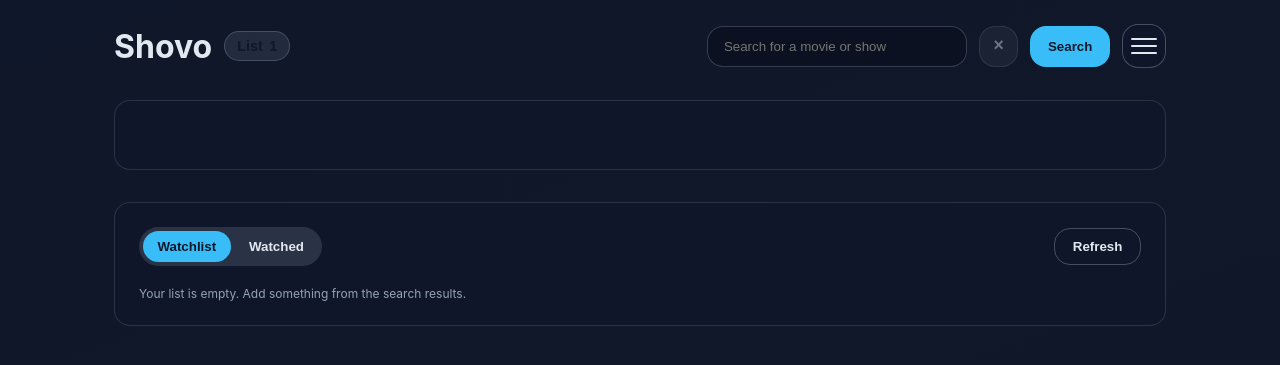
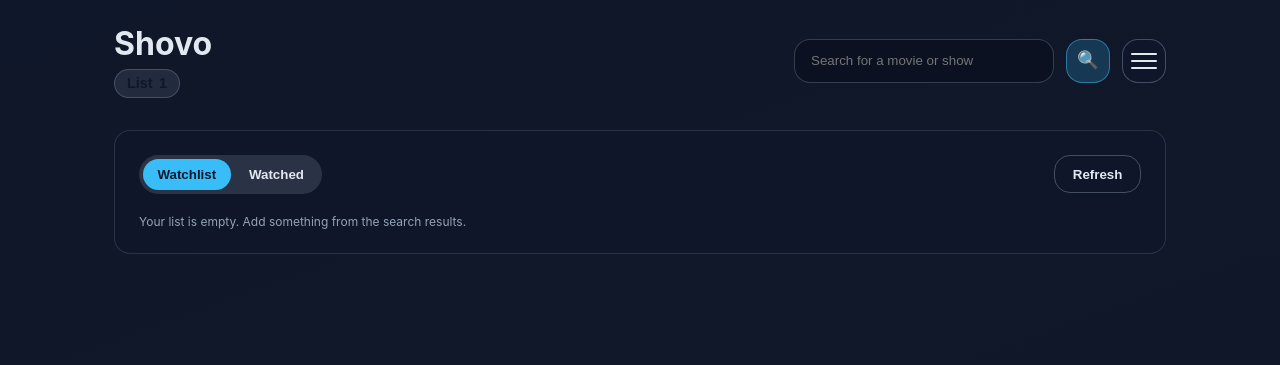
Before and after one commit to maxmo74/drivemap, a Flask app: page /r/1 in a window 1280 px wide. Shown: the top 365 px of the page. Run offline with Flask 3, Linux system fonts and the light colour scheme; data that the repository does not hold is empty.

Commit message:
Update header layout and search modal

```diff
--- a/webapp/app.py
+++ b/webapp/app.py
@@ -18,7 +18,7 @@ CACHE_TTL_SECONDS = 60 * 60
 IMDB_SUGGESTION_URL = "https://v3.sg.media-imdb.com/suggestion/{first}/{query}.json"
 IMDB_TITLE_URL = "https://www.imdb.com/title/{title_id}/"
 DEFAULT_USER_AGENT = "shovo-movielist/1.0 (+https://example.com)"
-APP_VERSION = "1.2.2"
+APP_VERSION = "1.2.4"
 ALLOWED_TYPE_LABELS = {"feature", "movie", "tvseries", "tvminiseries", "tvmovie"}
 
 app = Flask(__name__)
@@ -172,13 +172,27 @@ def parse_suggestion_item(item: dict[str, Any], user_agent: str) -> SearchResult
         normalized_type = ""
     if normalized_type not in ALLOWED_TYPE_LABELS:
         return None
+    image_url = item.get("i", {}).get("imageUrl")
     return SearchResult(
         title_id=title_id,
         title=item.get("l") or "Untitled",
         year=str(item.get("y")) if item.get("y") else None,
         type_label=type_label,
-        image=item.get("i", {}).get("imageUrl"),
+        image=_shrink_image_url(image_url),
         rating=get_rating(title_id, user_agent),
+    )
+
+
+def _shrink_image_url(url: str | None) -> str | None:
+    if not url:
+        return None
+    match = re.search(r"\._V1_.*(\.jpg|\.png)$", url)
+    if not match:
+        return url
+    return re.sub(
+        r"\._V1_.*(\.jpg|\.png)$",
+        r"._V1_UX120_CR0,0,120,180_AL_\1",
+        url,
     )
 
 
--- a/webapp/static/app.js
+++ b/webapp/static/app.js
@@ -1,8 +1,9 @@
 const room = window.APP_ROOM;
 const searchInput = document.getElementById('search-input');
 const searchButton = document.getElementById('search-button');
-const clearSearchButton = document.getElementById('clear-search');
 const searchResults = document.getElementById('search-results');
+const searchModal = document.getElementById('search-modal');
+const searchModalClose = document.getElementById('search-modal-close');
 const listResults = document.getElementById('list-results');
 const refreshButton = document.getElementById('refresh-button');
 const tabWatchlist = document.getElementById('tab-watchlist');
@@ -33,6 +34,22 @@ let dragOriginRect = null;
 
 const showStatus = (container, message) => {
   container.innerHTML = `<p class="card-meta">${message}</p>`;
+};
+
+const openSearchModal = () => {
+  if (!searchModal) {
+    return;
+  }
+  searchModal.classList.add('is-visible');
+  searchModal.setAttribute('aria-hidden', 'false');
+};
+
+const closeSearchModal = () => {
+  if (!searchModal) {
+    return;
+  }
+  searchModal.classList.remove('is-visible');
+  searchModal.setAttribute('aria-hidden', 'true');
 };
 
 const sanitizeRoom = (value) =>
@@ -105,6 +122,7 @@ const renderSearchResults = (items) => {
   if (!items.length) {
     return;
   }
+  openSearchModal();
   items.forEach((item) => {
     const card = buildCard(item, 'search');
     searchResults.appendChild(card);
@@ -142,6 +160,7 @@ const fetchSearch = async () => {
     renderSearchResults([]);
     lastSearchQuery = '';
     lastSearchResults = [];
+    closeSearchModal();
     if (activeSearchController) {
       activeSearchController.abort();
       activeSearchController = null;
@@ -153,9 +172,11 @@ const fetchSearch = async () => {
     if (cached.length) {
       renderSearchResults(cached);
     } else {
+      openSearchModal();
       showStatus(searchResults, 'Searching...');
     }
   } else {
+    openSearchModal();
     showStatus(searchResults, 'Searching...');
   }
   if (activeSearchController) {
@@ -167,15 +188,22 @@ const fetchSearch = async () => {
       signal: activeSearchController.signal
     });
     if (!response.ok) {
+      openSearchModal();
       showStatus(searchResults, 'Search failed. Try again later.');
       return;
     }
     const data = await response.json();
     lastSearchQuery = query;
     lastSearchResults = data.results || [];
+    if (!lastSearchResults.length) {
+      openSearchModal();
+      showStatus(searchResults, 'No matches found.');
+      return;
+    }
     renderSearchResults(lastSearchResults);
   } catch (error) {
     if (error.name !== 'AbortError') {
+      openSearchModal();
       showStatus(searchResults, 'Search failed. Try again later.');
     }
   }
@@ -187,26 +215,12 @@ const debounceSearch = () => {
   if (query.length >= 3 && lastSearchQuery && query.startsWith(lastSearchQuery)) {
     renderSearchResults(filterCachedResults(query));
   }
-  searchTimer = setTimeout(fetchSearch, 1000);
-};
-
-const updateClearButton = () => {
-  if (!clearSearchButton) {
+  if (!query) {
+    renderSearchResults([]);
+    closeSearchModal();
     return;
   }
-  clearSearchButton.disabled = searchInput.value.trim().length === 0;
-};
-
-const clearSearch = () => {
-  searchInput.value = '';
-  lastSearchQuery = '';
-  lastSearchResults = [];
-  if (activeSearchController) {
-    activeSearchController.abort();
-    activeSearchController = null;
-  }
-  renderSearchResults([]);
-  updateClearButton();
+  searchTimer = setTimeout(fetchSearch, 1000);
 };
 
 const loadList = async () => {
@@ -432,14 +446,23 @@ const setActiveTab = (nextTab) => {
 
 searchButton.addEventListener('click', fetchSearch);
 searchInput.addEventListener('input', debounceSearch);
-searchInput.addEventListener('input', updateClearButton);
 searchInput.addEventListener('keydown', (event) => {
   if (event.key === 'Enter') {
     event.preventDefault();
     debounceSearch();
   }
 });
-clearSearchButton?.addEventListener('click', clearSearch);
+searchModalClose?.addEventListener('click', closeSearchModal);
+searchModal?.addEventListener('click', (event) => {
+  if (event.target === searchModal) {
+    closeSearchModal();
+  }
+});
+document.addEventListener('keydown', (event) => {
+  if (event.key === 'Escape' && searchModal?.classList.contains('is-visible')) {
+    closeSearchModal();
+  }
+});
 refreshButton.addEventListener('click', loadList);
 if (changeListButton) {
   const closeRenameModal = () => {
@@ -515,4 +538,3 @@ tabWatched.addEventListener('click', () => setActiveTab('watched'));
 
 loadList();
 renderSearchResults([]);
-updateClearButton();
--- a/webapp/static/style.css
+++ b/webapp/static/style.css
@@ -28,8 +28,10 @@ main {
 
 header {
   display: flex;
-  flex-direction: column;
-  gap: 1rem;
+  flex-direction: row;
+  gap: 1.5rem;
+  align-items: flex-start;
+  flex-wrap: wrap;
 }
 
 header h1 {
@@ -44,9 +46,9 @@ header h1 {
 
 .brand-row {
   display: flex;
-  align-items: center;
-  gap: 0.75rem;
-  flex-wrap: wrap;
+  align-items: flex-start;
+  gap: 0.35rem;
+  flex-direction: column;
 }
 
 .room-tag {
@@ -72,7 +74,6 @@ header h1 {
   color: #94a3b8;
 }
 
-.search-panel,
 .list-panel {
   background: rgba(15, 23, 42, 0.6);
   border: 1px solid rgba(148, 163, 184, 0.2);
@@ -96,6 +97,7 @@ header h1 {
   align-items: center;
   gap: 0.75rem;
   flex-wrap: wrap;
+  margin-left: auto;
 }
 
 .inline-search input[type="search"] {
@@ -110,20 +112,6 @@ input[type="search"] {
   border: 1px solid rgba(148, 163, 184, 0.3);
   background: #0b1120;
   color: #e2e8f0;
-}
-
-.clear-search {
-  background: rgba(148, 163, 184, 0.18);
-  color: #e2e8f0;
-  border: 1px solid rgba(148, 163, 184, 0.4);
-  padding: 0.65rem 0.85rem;
-  font-size: 1.1rem;
-  line-height: 1;
-}
-
-.clear-search:disabled {
-  opacity: 0.45;
-  cursor: not-allowed;
 }
 
 button {
@@ -306,12 +294,6 @@ button.ghost {
   color: #0f172a;
 }
 
-@media (min-width: 768px) {
-  header {
-    flex-direction: row;
-  }
-}
-
 @media (max-width: 800px) {
   .inline-search {
     flex-wrap: wrap;
@@ -319,6 +301,18 @@ button.ghost {
 
   .inline-search input[type="search"] {
     min-width: 180px;
+  }
+}
+
+@media (max-width: 768px) {
+  header {
+    flex-direction: column;
+  }
+
+  .header-actions {
+    margin-left: 0;
+    width: 100%;
+    justify-content: space-between;
   }
 }
 
@@ -476,9 +470,34 @@ button.ghost {
   line-height: 1;
 }
 
+.search-submit {
+  width: 44px;
+  height: 44px;
+  font-size: 1.1rem;
+  border-radius: var(--radius);
+  background: rgba(56, 189, 248, 0.2);
+  border: 1px solid rgba(56, 189, 248, 0.5);
+}
+
+.search-submit:hover,
+.search-submit:focus-visible {
+  background: rgba(56, 189, 248, 0.35);
+}
+
 .icon-button:hover {
   border-color: rgba(56, 189, 248, 0.7);
   color: #e0f2fe;
+}
+
+.search-modal {
+  max-width: 900px;
+  max-height: 80vh;
+}
+
+.search-modal .results-grid {
+  max-height: 60vh;
+  overflow-y: auto;
+  padding-right: 0.25rem;
 }
 
 @media (max-width: 700px) {
--- a/webapp/templates/index.html
+++ b/webapp/templates/index.html
@@ -19,10 +19,9 @@
         <div class="header-actions">
           <div class="search-row inline-search">
             <input id="search-input" type="search" placeholder="Search for a movie or show" />
-            <button class="clear-search" id="clear-search" type="button" aria-label="Clear search">
-              ×
+            <button id="search-button" class="icon-button search-submit" type="button" aria-label="Search">
+              🔍
             </button>
-            <button id="search-button">Search</button>
           </div>
           <details class="menu">
             <summary aria-label="Open menu">
@@ -40,10 +39,6 @@
           </details>
         </div>
       </header>
-
-      <section class="search-panel">
-        <div id="search-results" class="results-grid" aria-live="polite"></div>
-      </section>
 
       <section class="list-panel">
         <div class="list-header">
@@ -95,6 +90,18 @@
       </div>
     </div>
 
+    <div class="modal-overlay" id="search-modal" aria-hidden="true" role="dialog" aria-modal="true">
+      <div class="modal search-modal">
+        <div class="modal-header">
+          <h2>Search results</h2>
+          <button class="icon-button" id="search-modal-close" type="button" aria-label="Close search">
+            ×
+          </button>
+        </div>
+        <div id="search-results" class="results-grid" aria-live="polite"></div>
+      </div>
+    </div>
+
     <script>
       window.APP_ROOM = "{{ room }}";
     </script>
```
